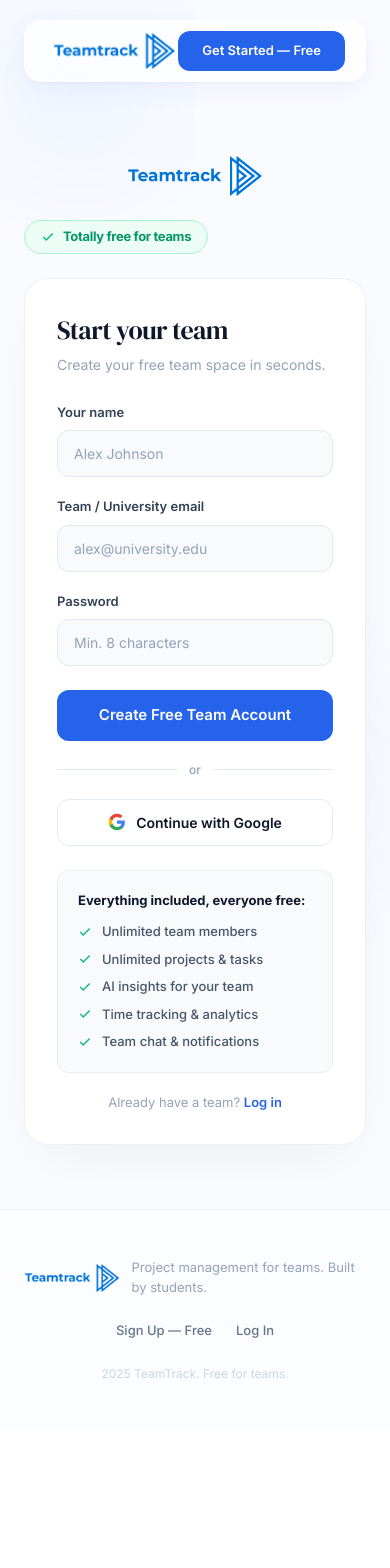
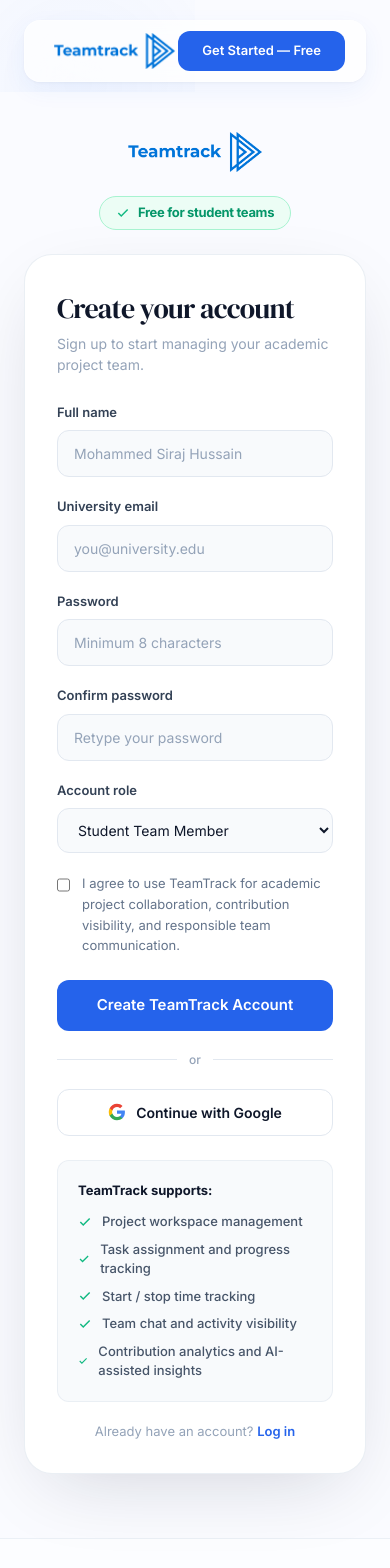
Before and after one commit to Mohammadsiraj10/Teamtrack-FrontEnd, a Nuxt app: page /signup in a window 390 px wide. Shown: the top 1568 px of the page. Before the commit the page ends 1431 px from the top, so only its background shows below. Built offline with nearby package versions, Linux system fonts and the light colour scheme.

Commit message:
Polished signup page UI

```diff
--- a/app/pages/signup.vue
+++ b/app/pages/signup.vue
@@ -1,45 +1,207 @@
 <template>
-  <div class="min-h-[80vh] flex items-center justify-center px-6 py-16">
-    <div class="w-full max-w-[420px]">
+  <div class="min-h-[88vh] flex items-start justify-center px-6 pt-10 pb-16 bg-[#FAFBFF]">
+    <div class="w-full max-w-[1080px] grid lg:grid-cols-[0.95fr_1.05fr] gap-10 items-start">
+
+      <!-- ===== LEFT INFO PANEL ===== -->
+      <div class="hidden lg:block pt-16">
+        <div class="max-w-[460px]">
+          <div class="inline-flex items-center gap-2 bg-[#EBF0FF] border border-[#2563EB]/10 rounded-full px-4 py-2 mb-7">
+            <span class="w-2.5 h-2.5 rounded-full bg-[#2563EB]"></span>
+            <span class="text-[13px] font-bold text-[#2563EB]">
+              Built for academic project teams
+            </span>
+          </div>
+
+          <h1 class="font-heading text-[46px] leading-[1.08] text-[#0F172A] tracking-[-0.02em] mb-5">
+            Start your project
+            <br />
+            space with <span class="text-[#2563EB]">TeamTrack.</span>
+          </h1>
+
+          <p class="text-[#64748B] text-[16px] leading-[1.8] mb-8">
+            Create a team workspace to manage tasks, track effort, communicate clearly, and support fair contribution visibility.
+          </p>
+
+          <div class="grid grid-cols-2 gap-4">
+            <div class="bg-white border border-[#E2E8F0]/70 rounded-3xl p-5 shadow-sm">
+              <div class="w-11 h-11 rounded-2xl bg-[#EBF0FF] flex items-center justify-center mb-4">
+                📁
+              </div>
+              <h3 class="text-[15px] font-bold text-[#0F172A] mb-1">Projects</h3>
+              <p class="text-[13px] text-[#94A3B8] leading-[1.6]">
+                Create and manage academic workspaces.
+              </p>
+            </div>
+
+            <div class="bg-white border border-[#E2E8F0]/70 rounded-3xl p-5 shadow-sm">
+              <div class="w-11 h-11 rounded-2xl bg-[#DCFCE7] flex items-center justify-center mb-4">
+                ✅
+              </div>
+              <h3 class="text-[15px] font-bold text-[#0F172A] mb-1">Tasks</h3>
+              <p class="text-[13px] text-[#94A3B8] leading-[1.6]">
+                Assign, update, and track team work.
+              </p>
+            </div>
+
+            <div class="bg-white border border-[#E2E8F0]/70 rounded-3xl p-5 shadow-sm">
+              <div class="w-11 h-11 rounded-2xl bg-[#F3E8FF] flex items-center justify-center mb-4">
+                ⏰
+              </div>
+              <h3 class="text-[15px] font-bold text-[#0F172A] mb-1">Time Logs</h3>
+              <p class="text-[13px] text-[#94A3B8] leading-[1.6]">
+                Record effort using timers and logs.
+              </p>
+            </div>
+
+            <div class="bg-white border border-[#E2E8F0]/70 rounded-3xl p-5 shadow-sm">
+              <div class="w-11 h-11 rounded-2xl bg-[#FEF3C7] flex items-center justify-center mb-4">
+                🤖
+              </div>
+              <h3 class="text-[15px] font-bold text-[#0F172A] mb-1">AI Insights</h3>
+              <p class="text-[13px] text-[#94A3B8] leading-[1.6]">
+                View supportive project suggestions.
+              </p>
+            </div>
+          </div>
+        </div>
+      </div>
+
+      <!-- ===== SIGNUP FORM ===== -->
+      <div class="w-full max-w-[470px] mx-auto">
 
         <!-- Logo -->
         <div class="flex justify-center mb-6">
           <img src="~/assets/images/logo-transparent.png" alt="TeamTrack" class="h-10 w-auto" />
         </div>
 
-      <!-- FREE badge -->
-      <div class="inline-flex items-center gap-2 bg-emerald-50 border border-emerald-200 rounded-full px-4 py-1.5 mb-6 mx-auto w-fit">
+        <!-- Badge -->
+        <div class="flex justify-center">
+          <div class="inline-flex items-center gap-2 bg-emerald-50 border border-emerald-200 rounded-full px-4 py-1.5 mb-6">
             <svg width="14" height="14" viewBox="0 0 24 24" fill="none" stroke="#10B981" stroke-width="2.5">
               <path d="M20 6L9 17l-5-5" />
             </svg>
-        <span class="text-[13px] font-bold text-emerald-600 tracking-tight">Totally free for teams</span>
+            <span class="text-[13px] font-bold text-emerald-600 tracking-tight">
+              Free for student teams
+            </span>
+          </div>
         </div>
 
-      <div class="bg-white rounded-[24px] border border-[#E2E8F0]/60 p-8 shadow-[0_20px_60px_-15px_rgba(0,0,0,0.06)]">
-        <h1 class="font-heading text-[26px] text-[#0F172A] mb-1 tracking-tight">Start your team</h1>
-        <p class="text-[14px] text-[#94A3B8] mb-7">Create your free team space in seconds.</p>
+        <div class="bg-white rounded-[28px] border border-[#E2E8F0]/70 p-8 shadow-[0_24px_80px_-24px_rgba(15,23,42,0.18)]">
+          <h1 class="font-heading text-[28px] text-[#0F172A] mb-1 tracking-tight">
+            Create your account
+          </h1>
+
+          <p class="text-[14px] text-[#94A3B8] mb-7">
+            Sign up to start managing your academic project team.
+          </p>
+
+          <!-- Success Message -->
+          <div
+            v-if="successMessage"
+            class="mb-5 bg-green-50 border border-green-200 text-green-600 rounded-xl px-4 py-3 text-[13px] font-semibold"
+          >
+            {{ successMessage }}
+          </div>
+
+          <!-- Error Message -->
+          <div
+            v-if="errorMessage"
+            class="mb-5 bg-red-50 border border-red-200 text-red-500 rounded-xl px-4 py-3 text-[13px] font-semibold"
+          >
+            {{ errorMessage }}
+          </div>
 
           <!-- Name -->
           <div class="mb-5">
-          <label class="block text-[13px] font-semibold text-[#334155] mb-2">Your name</label>
-          <input type="text" placeholder="Alex Johnson" class="w-full bg-[#F8FAFC] border border-[#E2E8F0] rounded-xl px-4 py-3 text-[14px] text-[#0F172A] placeholder:text-[#94A3B8] focus:outline-none focus:ring-2 focus:ring-[#2563EB]/20 focus:border-[#2563EB] transition-all" />
+            <label class="block text-[13px] font-semibold text-[#334155] mb-2">
+              Full name
+            </label>
+
+            <input
+              v-model="fullName"
+              type="text"
+              placeholder="Mohammed Siraj Hussain"
+              class="w-full bg-[#F8FAFC] border border-[#E2E8F0] rounded-xl px-4 py-3 text-[14px] text-[#0F172A] placeholder:text-[#94A3B8] focus:outline-none focus:ring-2 focus:ring-[#2563EB]/20 focus:border-[#2563EB] transition-all"
+            />
           </div>
 
           <!-- Email -->
           <div class="mb-5">
-          <label class="block text-[13px] font-semibold text-[#334155] mb-2">Team / University email</label>
-          <input type="email" placeholder="alex@university.edu" class="w-full bg-[#F8FAFC] border border-[#E2E8F0] rounded-xl px-4 py-3 text-[14px] text-[#0F172A] placeholder:text-[#94A3B8] focus:outline-none focus:ring-2 focus:ring-[#2563EB]/20 focus:border-[#2563EB] transition-all" />
+            <label class="block text-[13px] font-semibold text-[#334155] mb-2">
+              University email
+            </label>
+
+            <input
+              v-model="email"
+              type="email"
+              placeholder="you@university.edu"
+              class="w-full bg-[#F8FAFC] border border-[#E2E8F0] rounded-xl px-4 py-3 text-[14px] text-[#0F172A] placeholder:text-[#94A3B8] focus:outline-none focus:ring-2 focus:ring-[#2563EB]/20 focus:border-[#2563EB] transition-all"
+            />
           </div>
 
           <!-- Password -->
-        <div class="mb-6">
-          <label class="block text-[13px] font-semibold text-[#334155] mb-2">Password</label>
-          <input type="password" placeholder="Min. 8 characters" class="w-full bg-[#F8FAFC] border border-[#E2E8F0] rounded-xl px-4 py-3 text-[14px] text-[#0F172A] placeholder:text-[#94A3B8] focus:outline-none focus:ring-2 focus:ring-[#2563EB]/20 focus:border-[#2563EB] transition-all" />
+          <div class="mb-5">
+            <label class="block text-[13px] font-semibold text-[#334155] mb-2">
+              Password
+            </label>
+
+            <input
+              v-model="password"
+              type="password"
+              placeholder="Minimum 8 characters"
+              class="w-full bg-[#F8FAFC] border border-[#E2E8F0] rounded-xl px-4 py-3 text-[14px] text-[#0F172A] placeholder:text-[#94A3B8] focus:outline-none focus:ring-2 focus:ring-[#2563EB]/20 focus:border-[#2563EB] transition-all"
+            />
           </div>
 
+          <!-- Confirm Password -->
+          <div class="mb-5">
+            <label class="block text-[13px] font-semibold text-[#334155] mb-2">
+              Confirm password
+            </label>
+
+            <input
+              v-model="confirmPassword"
+              type="password"
+              placeholder="Retype your password"
+              class="w-full bg-[#F8FAFC] border border-[#E2E8F0] rounded-xl px-4 py-3 text-[14px] text-[#0F172A] placeholder:text-[#94A3B8] focus:outline-none focus:ring-2 focus:ring-[#2563EB]/20 focus:border-[#2563EB] transition-all"
+            />
+          </div>
+
+          <!-- Role -->
+          <div class="mb-5">
+            <label class="block text-[13px] font-semibold text-[#334155] mb-2">
+              Account role
+            </label>
+
+            <select
+              v-model="role"
+              class="w-full bg-[#F8FAFC] border border-[#E2E8F0] rounded-xl px-4 py-3 text-[14px] text-[#0F172A] focus:outline-none focus:ring-2 focus:ring-[#2563EB]/20 focus:border-[#2563EB] transition-all"
+            >
+              <option value="Student Team Member">Student Team Member</option>
+              <option value="Team Leader">Team Leader</option>
+              <option value="Instructor / Supervisor">Instructor / Supervisor</option>
+            </select>
+          </div>
+
+          <!-- Terms -->
+          <label class="flex items-start gap-3 mb-6 cursor-pointer">
+            <input
+              v-model="acceptedTerms"
+              type="checkbox"
+              class="mt-1 w-4 h-4 accent-[#2563EB]"
+            />
+
+            <span class="text-[13px] text-[#64748B] leading-[1.6]">
+              I agree to use TeamTrack for academic project collaboration, contribution visibility, and responsible team communication.
+            </span>
+          </label>
+
           <!-- Submit -->
-        <button class="w-full bg-[#2563EB] hover:bg-[#1E40AF] text-white text-[15px] font-semibold py-3.5 rounded-xl transition-all duration-300 hover:shadow-lg hover:shadow-blue-600/20 mb-5">
-          Create Free Team Account
+          <button
+            @click="handleSignup"
+            class="w-full bg-[#2563EB] hover:bg-[#1E40AF] text-white text-[15px] font-semibold py-3.5 rounded-xl transition-all duration-300 hover:shadow-lg hover:shadow-blue-600/20 mb-5"
+          >
+            Create TeamTrack Account
           </button>
 
           <!-- Divider -->
@@ -60,17 +222,24 @@
             Continue with Google
           </button>
 
-        <!-- Free checklist -->
+          <!-- Checklist -->
           <div class="bg-[#F8FAFC] rounded-xl p-5 mb-5 border border-[#E2E8F0]/60">
-          <p class="text-[13px] font-bold text-[#0F172A] mb-3">Everything included, everyone free:</p>
+            <p class="text-[13px] font-bold text-[#0F172A] mb-3">
+              TeamTrack supports:
+            </p>
+
             <div class="space-y-2">
-            <div v-for="item in [
-              'Unlimited team members',
-              'Unlimited projects & tasks',
-              'AI insights for your team',
-              'Time tracking & analytics',
-              'Team chat & notifications'
-            ]" :key="item" class="flex items-center gap-2.5">
+              <div
+                v-for="item in [
+                  'Project workspace management',
+                  'Task assignment and progress tracking',
+                  'Start / stop time tracking',
+                  'Team chat and activity visibility',
+                  'Contribution analytics and AI-assisted insights'
+                ]"
+                :key="item"
+                class="flex items-center gap-2.5"
+              >
                 <svg width="14" height="14" viewBox="0 0 24 24" fill="none" stroke="#10B981" stroke-width="2.5">
                   <path d="M20 6L9 17l-5-5" />
                 </svg>
@@ -80,10 +249,78 @@
           </div>
 
           <p class="text-center text-[13px] text-[#94A3B8]">
-          Already have a team?
-          <NuxtLink to="/login" class="text-[#2563EB] font-semibold hover:underline">Log in</NuxtLink>
+            Already have an account?
+            <NuxtLink to="/login" class="text-[#2563EB] font-semibold hover:underline">
+              Log in
+            </NuxtLink>
           </p>
         </div>
       </div>
+
+    </div>
   </div>
 </template>
+
+<script setup>
+import { ref } from 'vue'
+import { useRouter } from 'vue-router'
+
+const router = useRouter()
+
+const fullName = ref('')
+const email = ref('')
+const password = ref('')
+const confirmPassword = ref('')
+const role = ref('Student Team Member')
+const acceptedTerms = ref(false)
+
+const errorMessage = ref('')
+const successMessage = ref('')
+
+const handleSignup = () => {
+  errorMessage.value = ''
+  successMessage.value = ''
+
+  if (!fullName.value.trim()) {
+    errorMessage.value = 'Please enter your full name.'
+    return
+  }
+
+  if (!email.value.trim()) {
+    errorMessage.value = 'Please enter your university email.'
+    return
+  }
+
+  if (!email.value.includes('@')) {
+    errorMessage.value = 'Please enter a valid university email address.'
+    return
+  }
+
+  if (password.value.length < 8) {
+    errorMessage.value = 'Password must be at least 8 characters.'
+    return
+  }
+
+  if (password.value !== confirmPassword.value) {
+    errorMessage.value = 'Passwords do not match.'
+    return
+  }
+
+  if (!acceptedTerms.value) {
+    errorMessage.value = 'Please accept the TeamTrack usage agreement.'
+    return
+  }
+
+  localStorage.setItem('teamtrack-user', JSON.stringify({
+    name: fullName.value,
+    email: email.value,
+    role: role.value
+  }))
+
+  successMessage.value = 'Account created successfully. Redirecting to dashboard...'
+
+  setTimeout(() => {
+    router.push('/dashboard')
+  }, 900)
+}
+</script>
```
Lines whose indentation alone changed are shown as unchanged.
